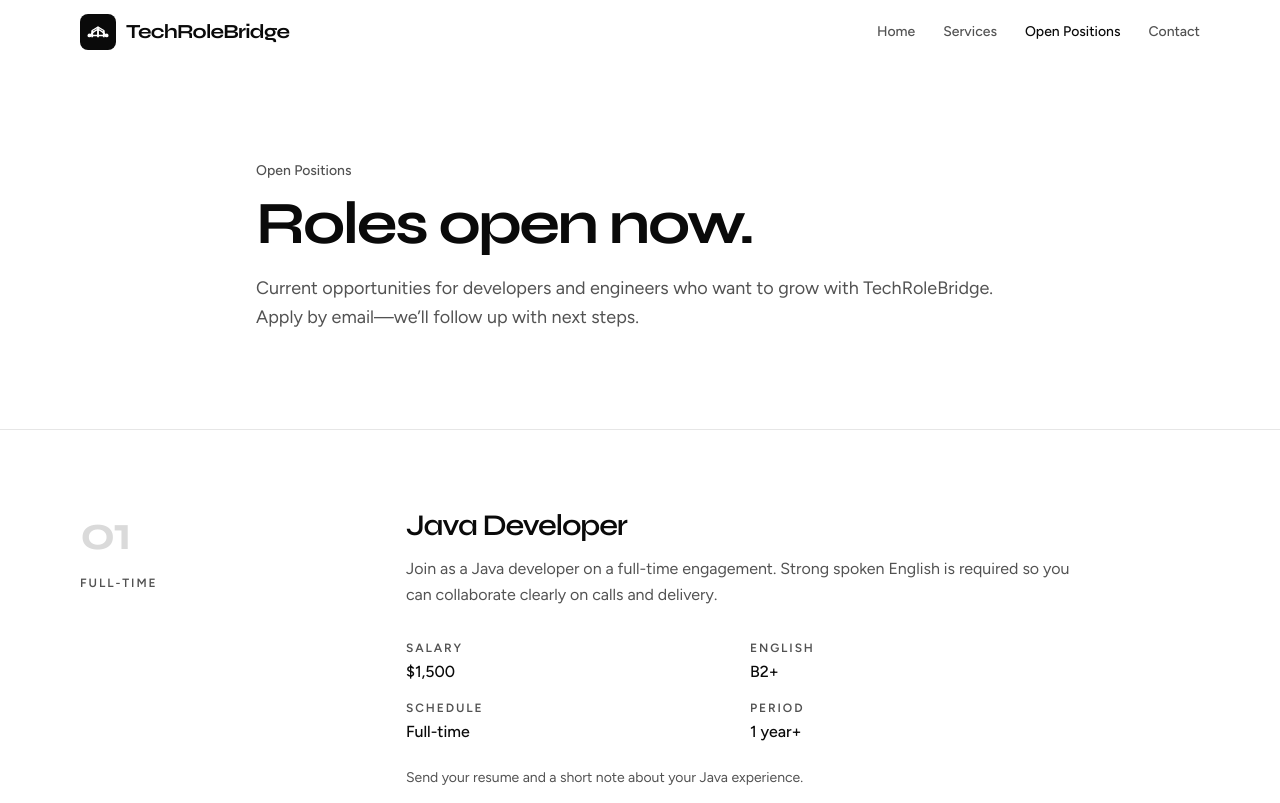
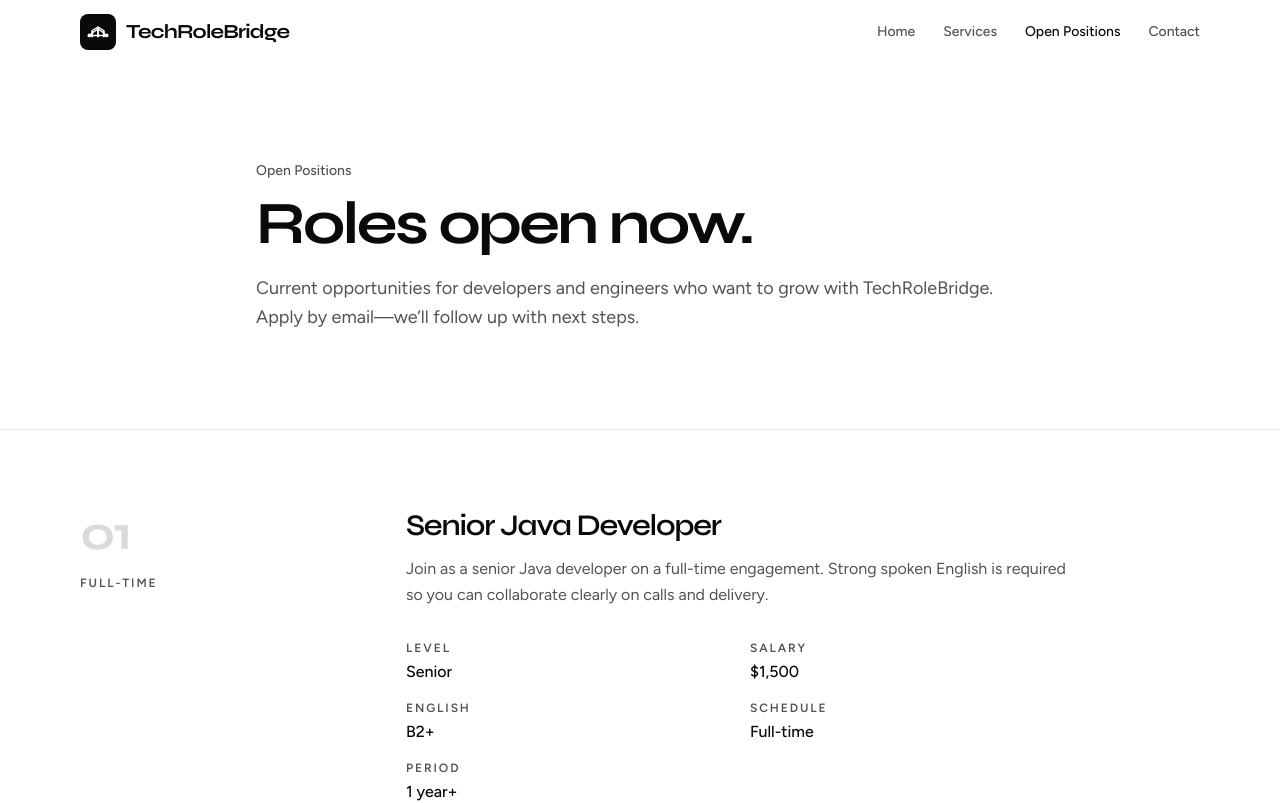
Before and after one commit to jschultz1027/techrolebridge, a Next.js app: page /open-positions in a window 1280 px wide. Shown: the top 803 px of the page. Built offline with nearby package versions, Linux system fonts and the light colour scheme.

Commit message:
Update page.tsx

```diff
--- a/src/app/open-positions/page.tsx
+++ b/src/app/open-positions/page.tsx
@@ -9,18 +9,19 @@ export const metadata: Metadata = {
 
 const positions = [
   {
-    title: "Java Developer",
+    title: "Senior Java Developer",
     type: "Full-time",
     summary:
-      "Join as a Java developer on a full-time engagement. Strong spoken English is required so you can collaborate clearly on calls and delivery.",
+      "Join as a senior Java developer on a full-time engagement. Strong spoken English is required so you can collaborate clearly on calls and delivery.",
     details: [
+      { label: "Level", value: "Senior" },
       { label: "Salary", value: "$1,500" },
       { label: "English", value: "B2+" },
       { label: "Schedule", value: "Full-time" },
       { label: "Period", value: "1 year+" },
     ],
-    applySubject: "Java Developer application",
-    applyHint: "Send your resume and a short note about your Java experience.",
+    applySubject: "Senior Java Developer application",
+    applyHint: "Send your resume and a short note about your senior-level Java experience.",
   },
   {
     title: "AI Engineer — Technical Interview Support",
```
